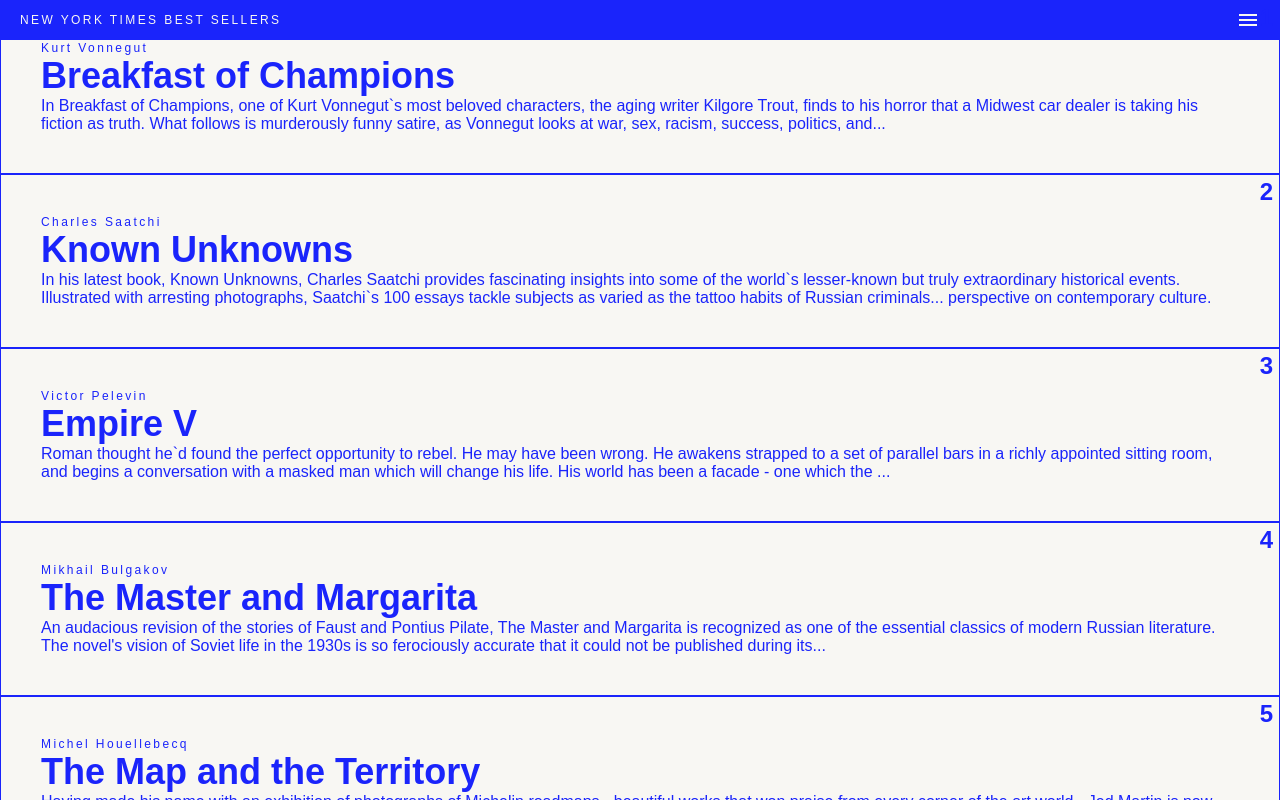
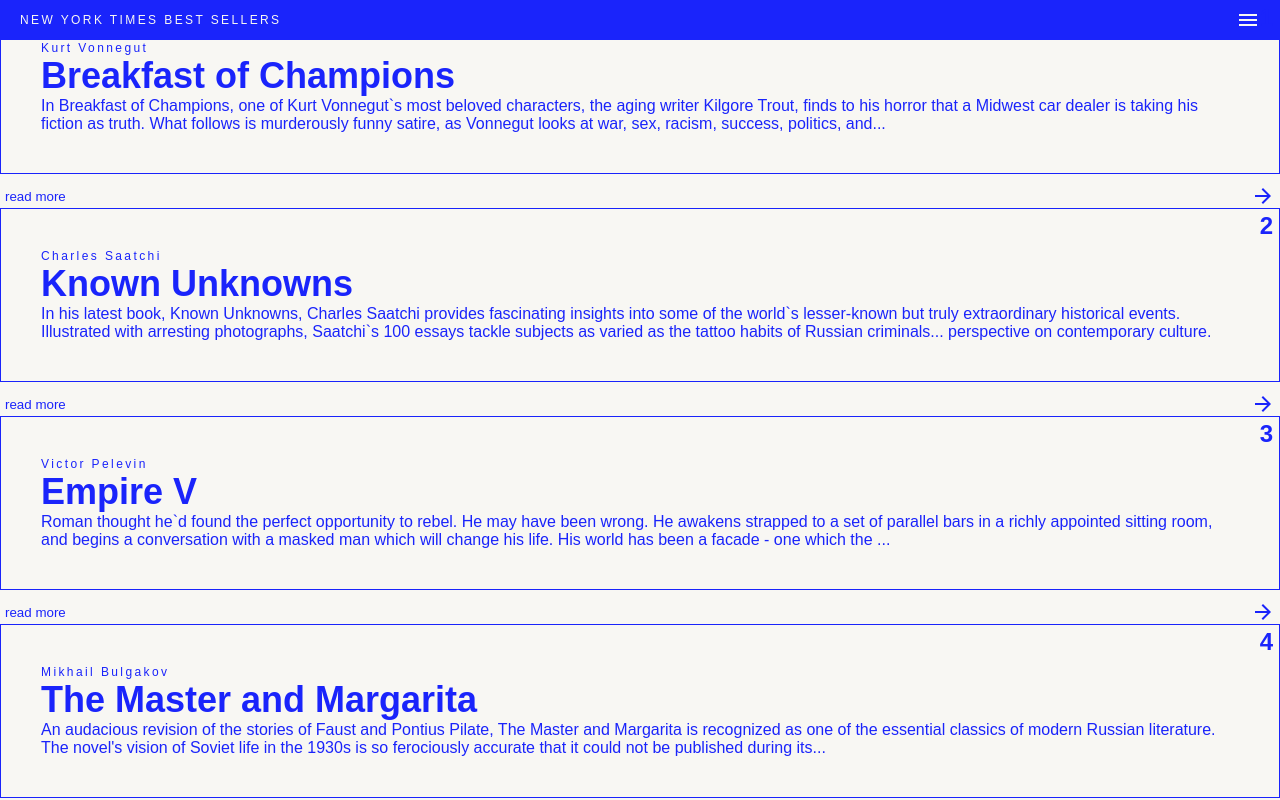
Before and after one commit to gergelykisshun/w18-exam-uibuild, a React (Create React App) app: page / in a window 1280 px wide. Shown: the top 800 px of the page. Built offline with nearby package versions, Linux system fonts and the light colour scheme.

Commit message:
book css

```diff
--- a/src/components/Book/Book.css
+++ b/src/components/Book/Book.css
@@ -1,8 +1,14 @@
+.book-wrapper {
+  display: flex;
+  flex-direction: column;
+  color: var(--secondary-color);
+  gap: 10px;
+}
+
 .book-card {
   position: relative;
   padding: 40px;
   border: 1px solid var(--secondary-color);
-  color: var(--secondary-color);
 }
 
 .card-number {
@@ -38,3 +44,15 @@
   font-size: 16px;
   font-weight: 400;
 }
+
+.read-more-btn {
+  display: flex;
+  align-items: center;
+  justify-content: space-between;
+  padding-inline: 5px;
+}
+
+.read-more-btn:hover {
+  background-color: var(--secondary-color);
+  color: var(--primary-color);
+}
--- a/src/components/Book/Book.jsx
+++ b/src/components/Book/Book.jsx
@@ -1,17 +1,23 @@
 import React from 'react';
 import './Book.css';
+import ArrowForwardIcon from '@mui/icons-material/ArrowForward';
 
 const Book = ({info, num}) => {
 
   const {title, sub, text} = info
 
   return (
-    <div className='book-card'>
-      <p className='card-number'>{num + 1}</p>
-      <h3 className='book-author'>{sub}</h3>
-      <h2 className='book-title'>{title}</h2>
-      <p className='book-desc'>{text}</p>
-
+    <div className='book-wrapper'>
+      <div className='book-card'>
+        <p className='card-number'>{num + 1}</p>
+        <h3 className='book-author'>{sub}</h3>
+        <h2 className='book-title'>{title}</h2>
+        <p className='book-desc'>{text}</p>
+      </div>
+      <button className='read-more-btn'>
+        <p>read more</p>
+        <ArrowForwardIcon className="read-more-arrow"/>
+      </button>
     </div>
   )
 }
```
